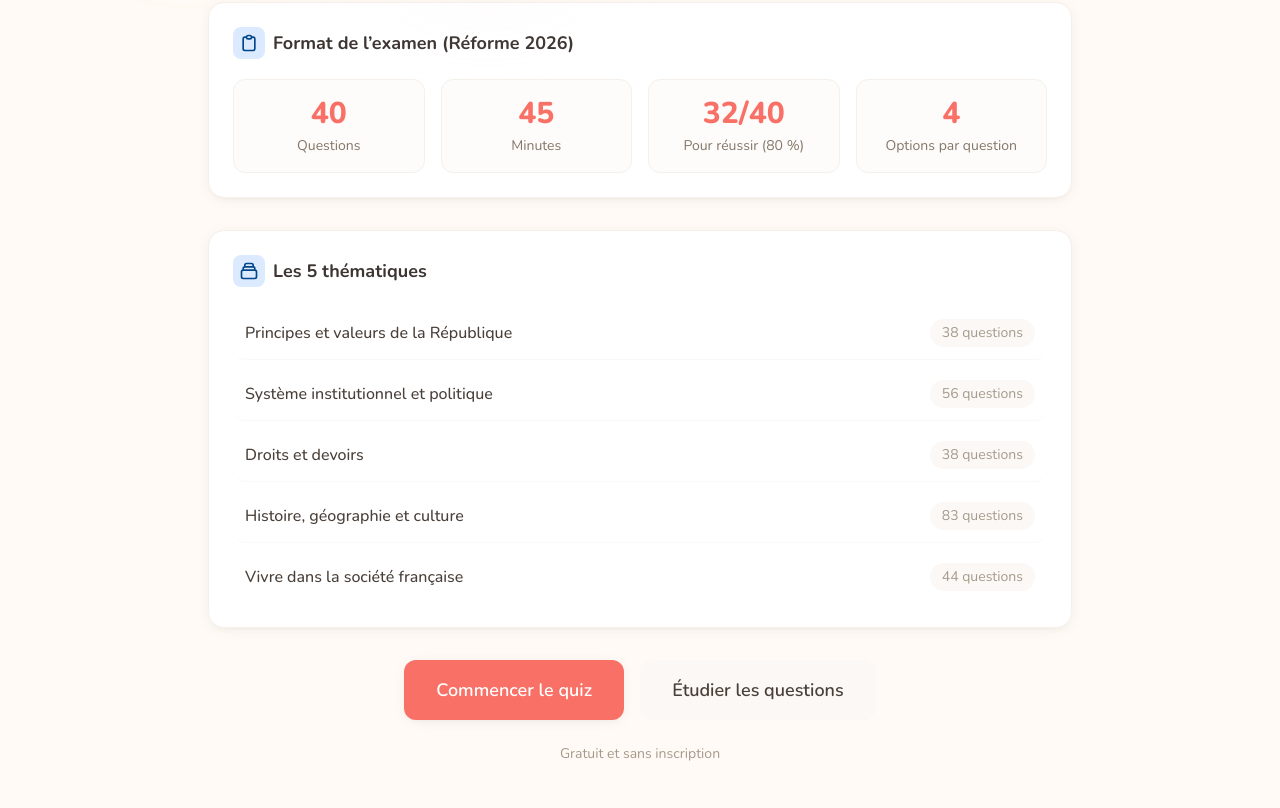
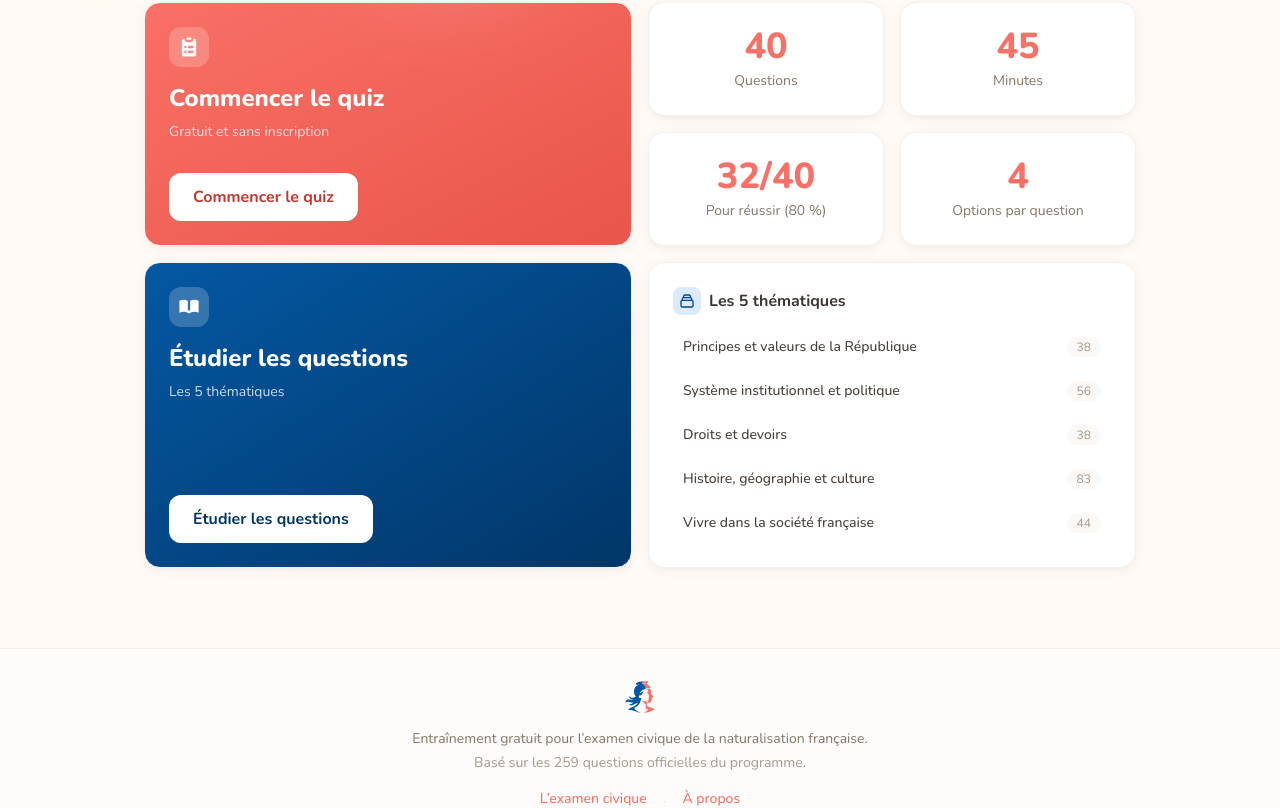
Before and after one commit to rlustin/reussirmonexamencivique.fr, a Nuxt app: page / in a window 1280 px wide. Shown: the part 420-1228 px from the top of the page. Built offline with nearby package versions, Linux system fonts and the light colour scheme.

Commit message:
Redesign home, study, and category pages with bento grid layout

```diff
--- a/app/assets/css/main.css
+++ b/app/assets/css/main.css
@@ -89,6 +89,11 @@
     @apply bg-clip-text text-transparent bg-gradient-to-r from-primary-600 via-primary to-secondary-500;
   }
 
+  /* Bento grid tiles */
+  .bento-tile {
+    @apply rounded-2xl shadow-soft border border-warm-200 p-6;
+  }
+
   /* Warm hover states */
   .hover-lift {
     @apply transition-all duration-200 hover:-translate-y-0.5 hover:shadow-soft-lg;
--- a/app/pages/index.vue
+++ b/app/pages/index.vue
@@ -33,7 +33,7 @@ const categories: { key: Category; count: number }[] = [
 
 <template>
   <div class="py-8 sm:py-12">
-    <div class="max-w-4xl mx-auto px-4">
+    <div class="max-w-5xl mx-auto px-4">
       <!-- Hero section -->
       <div class="relative text-center mb-12 py-8">
         <div class="blob blob-primary w-64 h-64 -top-20 -left-32 hidden sm:block"/>
@@ -55,8 +55,100 @@ const categories: { key: Category; count: number }[] = [
         </div>
       </div>
 
+      <!-- Bento grid -->
+      <div class="grid grid-cols-2 md:grid-cols-4 gap-4 mb-8" data-testid="exam-info-section">
+
+        <!-- CTA tile — spans 2 cols, prominent -->
+        <div class="bento-tile col-span-2 row-span-2 bg-gradient-to-br from-primary to-primary-600 text-white flex flex-col justify-between">
+          <div>
+            <div class="p-2 rounded-xl bg-white/20 w-fit mb-4">
+              <IconsClipboardList class="w-6 h-6" />
+            </div>
+            <h2 class="text-2xl font-extrabold leading-tight mb-2">
+              {{ hasQuizInProgress ? $t('home.cta.continue') : $t('home.cta.start') }}
+            </h2>
+            <p class="text-white/80 text-sm leading-relaxed">
+              {{ $t('home.cta.freeNoSignup') }}
+            </p>
+          </div>
+          <div class="flex flex-col sm:flex-row gap-3 mt-6">
+            <NuxtLink
+              to="/quiz"
+              class="inline-flex items-center justify-center rounded-xl bg-white text-primary-700 hover:bg-primary-50 transition-all px-6 py-3 font-bold active:scale-[0.98] text-center"
+            >
+              {{ hasQuizInProgress ? $t('home.cta.continue') : $t('home.cta.start') }}
+            </NuxtLink>
+            <NuxtLink
+              v-if="hasQuizInProgress"
+              to="/quiz?new=1"
+              class="inline-flex items-center justify-center rounded-xl border-2 border-white/40 text-white hover:bg-white/10 transition-all px-6 py-3 font-bold active:scale-[0.98] text-center"
+            >
+              {{ $t('nav.newQuiz') }}
+            </NuxtLink>
+          </div>
+        </div>
+
+        <!-- Exam stat tiles -->
+        <div class="bento-tile bg-white flex flex-col items-center justify-center text-center" data-testid="exam-stat-questions">
+          <div class="text-3xl sm:text-4xl font-extrabold text-primary">40</div>
+          <div class="text-sm text-warm-600 mt-1">{{ $t('home.examInfo.questions') }}</div>
+        </div>
+        <div class="bento-tile bg-white flex flex-col items-center justify-center text-center" data-testid="exam-stat-minutes">
+          <div class="text-3xl sm:text-4xl font-extrabold text-primary">45</div>
+          <div class="text-sm text-warm-600 mt-1">{{ $t('home.examInfo.minutes') }}</div>
+        </div>
+        <div class="bento-tile bg-white flex flex-col items-center justify-center text-center" data-testid="exam-stat-passing">
+          <div class="text-3xl sm:text-4xl font-extrabold text-primary">32/40</div>
+          <div class="text-sm text-warm-600 mt-1">{{ $t('home.examInfo.passingScore') }}</div>
+        </div>
+        <div class="bento-tile bg-white flex flex-col items-center justify-center text-center" data-testid="exam-stat-options">
+          <div class="text-3xl sm:text-4xl font-extrabold text-primary">4</div>
+          <div class="text-sm text-warm-600 mt-1">{{ $t('home.examInfo.optionsPerQuestion') }}</div>
+        </div>
+
+        <!-- Study tile — spans 2 cols -->
+        <div class="bento-tile col-span-2 bg-gradient-to-br from-secondary to-secondary-700 text-white flex flex-col justify-between">
+          <div>
+            <div class="p-2 rounded-xl bg-white/20 w-fit mb-4">
+              <IconsBook class="w-6 h-6" />
+            </div>
+            <h3 class="text-2xl font-extrabold leading-tight mb-2">{{ $t('home.cta.study') }}</h3>
+            <p class="text-white/80 text-sm leading-relaxed">{{ $t('home.categories.title') }}</p>
+          </div>
+          <div class="mt-6">
+            <NuxtLink
+              to="/etudier"
+              class="inline-flex items-center justify-center rounded-xl bg-white text-secondary-700 hover:bg-secondary-50 transition-all px-6 py-3 font-bold active:scale-[0.98] text-center"
+            >
+              {{ $t('home.cta.study') }}
+            </NuxtLink>
+          </div>
+        </div>
+
+        <!-- Categories list tile — spans 2 cols -->
+        <div class="bento-tile col-span-2 bg-white">
+          <h3 class="font-bold text-foreground mb-3 flex items-center gap-2">
+            <div class="p-1.5 rounded-lg bg-secondary-100">
+              <IconsArchive class="w-4 h-4 text-secondary-600" />
+            </div>
+            {{ $t('home.categories.title') }}
+          </h3>
+          <ul class="space-y-1">
+            <NuxtLink
+              v-for="category in categories"
+              :key="category.key"
+              :to="`/etudier/${category.key}`"
+              class="flex justify-between items-center p-2.5 rounded-lg transition-colors hover:bg-warm-50 group"
+            >
+              <span class="text-sm text-warm-800 font-medium group-hover:text-primary transition-colors">{{ $t(`categories.full.${category.key}`) }}</span>
+              <span class="text-xs text-warm-500 bg-warm-100 px-2.5 py-0.5 rounded-full">{{ category.count }}</span>
+            </NuxtLink>
+          </ul>
+        </div>
+      </div>
+
       <!-- Progress card (shown only if user has taken quizzes) -->
-      <div v-if="hasProgress" class="card mb-8 border-l-4 border-l-primary bg-gradient-to-br from-white to-primary-50/30">
+      <div v-if="hasProgress" class="bento-tile bg-gradient-to-br from-white to-primary-50/30 border-l-4 border-l-primary mb-8">
         <h2 class="text-lg font-bold mb-4 flex items-center gap-2 text-foreground">
           <div class="p-1.5 rounded-lg bg-primary-100">
             <IconsCheckCircle class="w-5 h-5 text-primary" />
@@ -108,81 +200,6 @@ const categories: { key: Category; count: number }[] = [
           {{ $t('home.progress.lastQuiz', { date: lastQuizFormatted }) }}
         </p>
       </div>
-
-      <!-- Exam info card -->
-      <div class="card mb-8" data-testid="exam-info-section">
-        <h2 class="text-lg font-bold mb-5 flex items-center gap-2 text-foreground">
-          <div class="p-1.5 rounded-lg bg-secondary-100">
-            <IconsClipboard class="w-5 h-5 text-secondary-600" />
-          </div>
-          {{ $t('home.examInfo.title') }}
-        </h2>
-        <div class="grid grid-cols-2 md:grid-cols-4 gap-4">
-          <div class="text-center p-4 rounded-xl bg-warm-50 border border-warm-200" data-testid="exam-stat-questions">
-            <div class="text-3xl font-extrabold text-primary">40</div>
-            <div class="text-sm text-warm-600 mt-1">{{ $t('home.examInfo.questions') }}</div>
-          </div>
-          <div class="text-center p-4 rounded-xl bg-warm-50 border border-warm-200" data-testid="exam-stat-minutes">
-            <div class="text-3xl font-extrabold text-primary">45</div>
-            <div class="text-sm text-warm-600 mt-1">{{ $t('home.examInfo.minutes') }}</div>
-          </div>
-          <div class="text-center p-4 rounded-xl bg-warm-50 border border-warm-200" data-testid="exam-stat-passing">
-            <div class="text-3xl font-extrabold text-primary">32/40</div>
-            <div class="text-sm text-warm-600 mt-1">{{ $t('home.examInfo.passingScore') }}</div>
-          </div>
-          <div class="text-center p-4 rounded-xl bg-warm-50 border border-warm-200" data-testid="exam-stat-options">
-            <div class="text-3xl font-extrabold text-primary">4</div>
-            <div class="text-sm text-warm-600 mt-1">{{ $t('home.examInfo.optionsPerQuestion') }}</div>
-          </div>
-        </div>
-      </div>
-
-      <!-- Categories -->
-      <div class="card mb-8">
-        <h2 class="text-lg font-bold mb-5 flex items-center gap-2 text-foreground">
-          <div class="p-1.5 rounded-lg bg-secondary-100">
-            <IconsArchive class="w-5 h-5 text-secondary-600" />
-          </div>
-          {{ $t('home.categories.title') }}
-        </h2>
-        <ul class="space-y-2">
-          <NuxtLink
-            v-for="(category, index) in categories"
-            :key="category.key"
-            :to="`/etudier/${category.key}`"
-            class="flex justify-between items-center p-3 rounded-xl transition-colors hover:bg-warm-50 group"
-            :class="index < categories.length - 1 ? 'border-b border-warm-100' : ''"
-          >
-            <span class="text-warm-800 font-medium group-hover:text-primary transition-colors">{{ $t(`categories.full.${category.key}`) }}</span>
-            <span class="text-sm text-warm-500 bg-warm-100 px-3 py-1 rounded-full">{{ $t('home.categories.questionCount', { count: category.count }) }}</span>
-          </NuxtLink>
-        </ul>
-      </div>
-
-      <!-- CTA -->
-      <div class="flex flex-col sm:flex-row gap-4 justify-center items-center">
-        <NuxtLink
-          to="/quiz"
-          :class="hasQuizInProgress
-            ? 'inline-flex items-center justify-center rounded-xl bg-primary text-white hover:bg-primary-600 hover:shadow-soft-lg transition-all text-lg px-8 py-4 w-full sm:w-auto text-center font-bold active:scale-[0.98]'
-            : 'btn-primary text-lg px-8 py-4 w-full sm:w-auto text-center shadow-soft hover:shadow-soft-lg'"
-        >
-          {{ hasQuizInProgress ? $t('home.cta.continue') : $t('home.cta.start') }}
-        </NuxtLink>
-        <NuxtLink
-          v-if="hasQuizInProgress"
-          to="/quiz?new=1"
-          class="inline-flex items-center justify-center rounded-xl border-2 border-warm-300 text-warm-700 hover:bg-warm-100 transition-all text-lg px-8 py-4 w-full sm:w-auto text-center font-bold active:scale-[0.98]"
-        >
-          {{ $t('nav.newQuiz') }}
-        </NuxtLink>
-        <NuxtLink to="/etudier" class="btn-secondary text-lg px-8 py-4 w-full sm:w-auto text-center">
-          {{ $t('home.cta.study') }}
-        </NuxtLink>
-      </div>
-      <p class="mt-6 text-sm text-warm-500 text-center">
-        {{ $t('home.cta.freeNoSignup') }}
-      </p>
     </div>
   </div>
 </template>
--- a/locales/fr.json
+++ b/locales/fr.json
@@ -217,7 +217,7 @@
       "collapseAll": "Tout masquer"
     },
     "badges": {
-      "situational": "Situationnelle"
+      "situational": "Situationnelles"
     },
     "empty": {
       "message": "Aucune question ne correspond à votre recherche.",
```
Also changed, not shown: app/pages/etudier/[category].vue (+51 -39 lines), app/pages/study.vue (+51 -27 lines).
